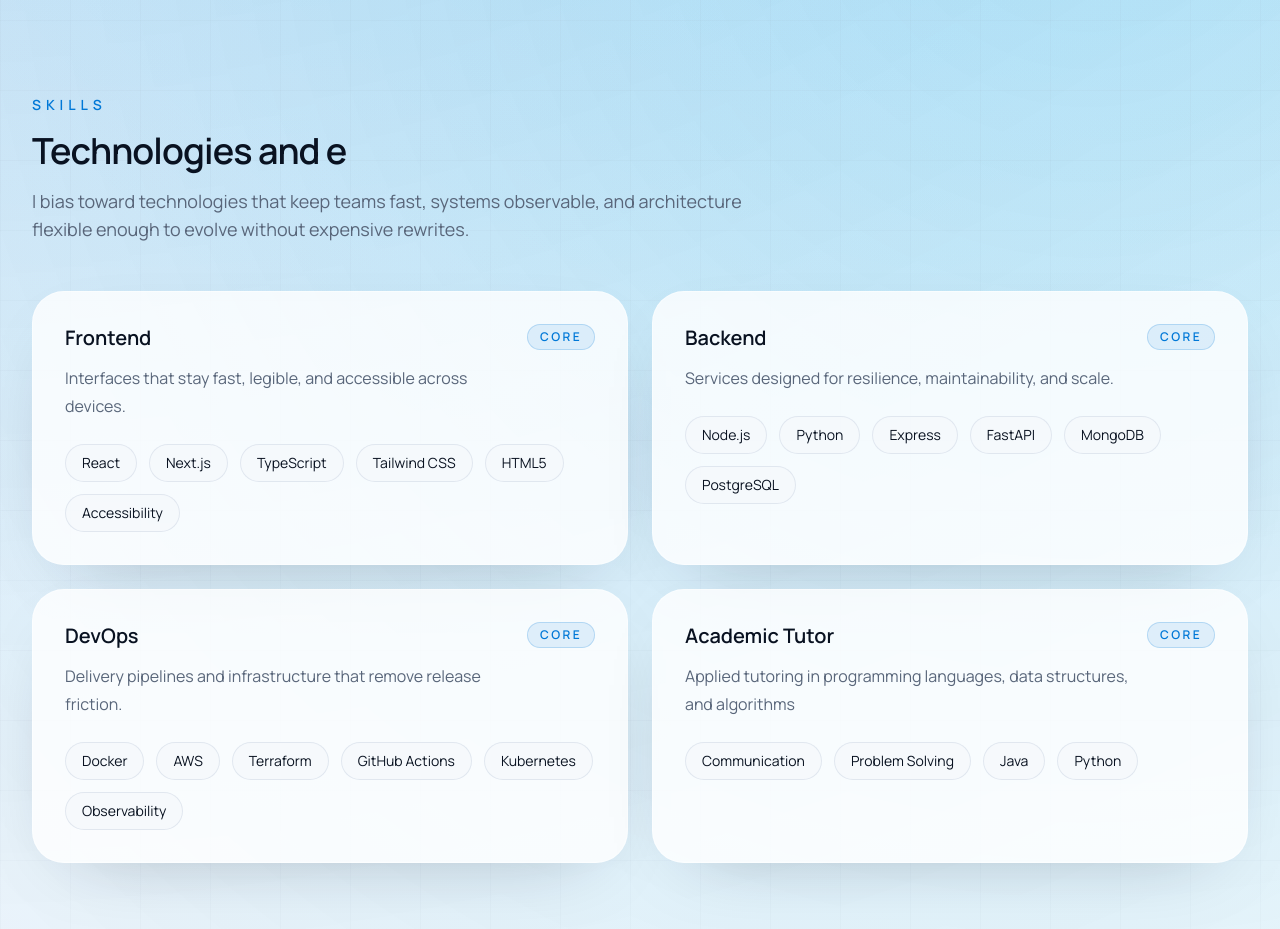
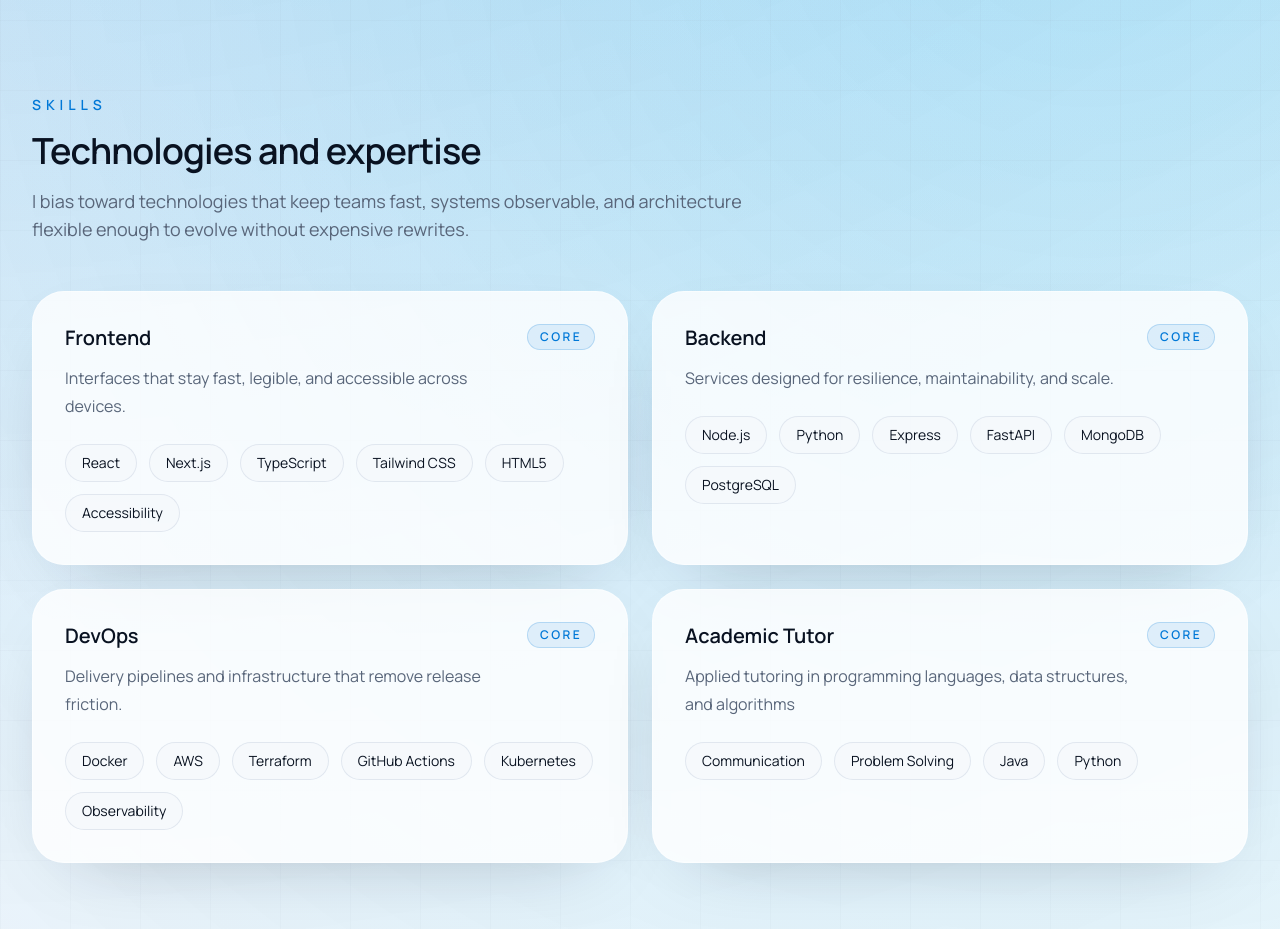
Before and after one commit to MrSandSort/Portfolio-Website, a Next.js app: page / in a window 1280 px wide. Shown: the part 1660-2589 px from the top of the page. Built offline with nearby package versions, Linux system fonts and the light colour scheme.

Commit message:
added file successfully with minor changes

```diff
--- a/components/sections/skills-section.tsx
+++ b/components/sections/skills-section.tsx
@@ -9,7 +9,7 @@
       <div className="mx-auto max-w-7xl px-6 lg:px-8">
         <SectionHeading
           eyebrow="Skills"
-          title="Technologies and e"
+          title="Technologies and expertise"
           description="I bias toward technologies that keep teams fast, systems observable, and architecture flexible enough to evolve without expensive rewrites."
         />
 
```
